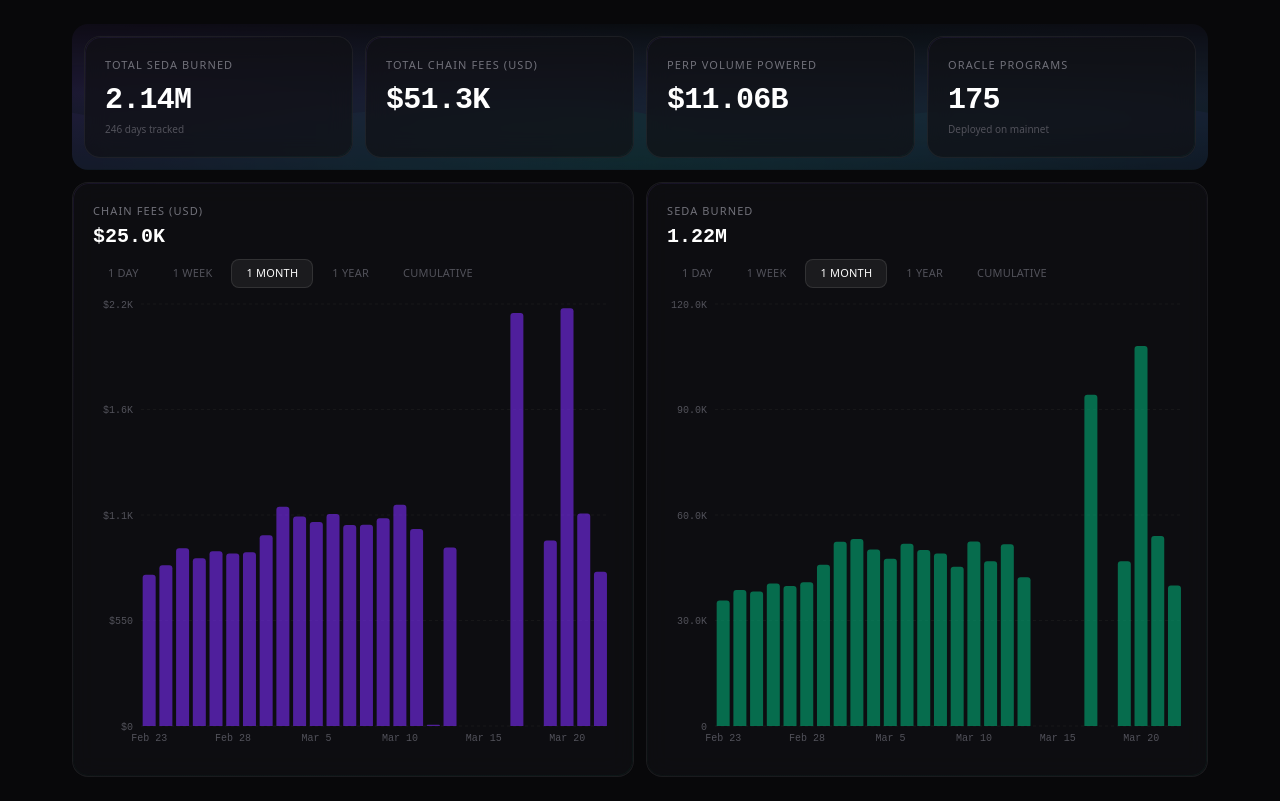
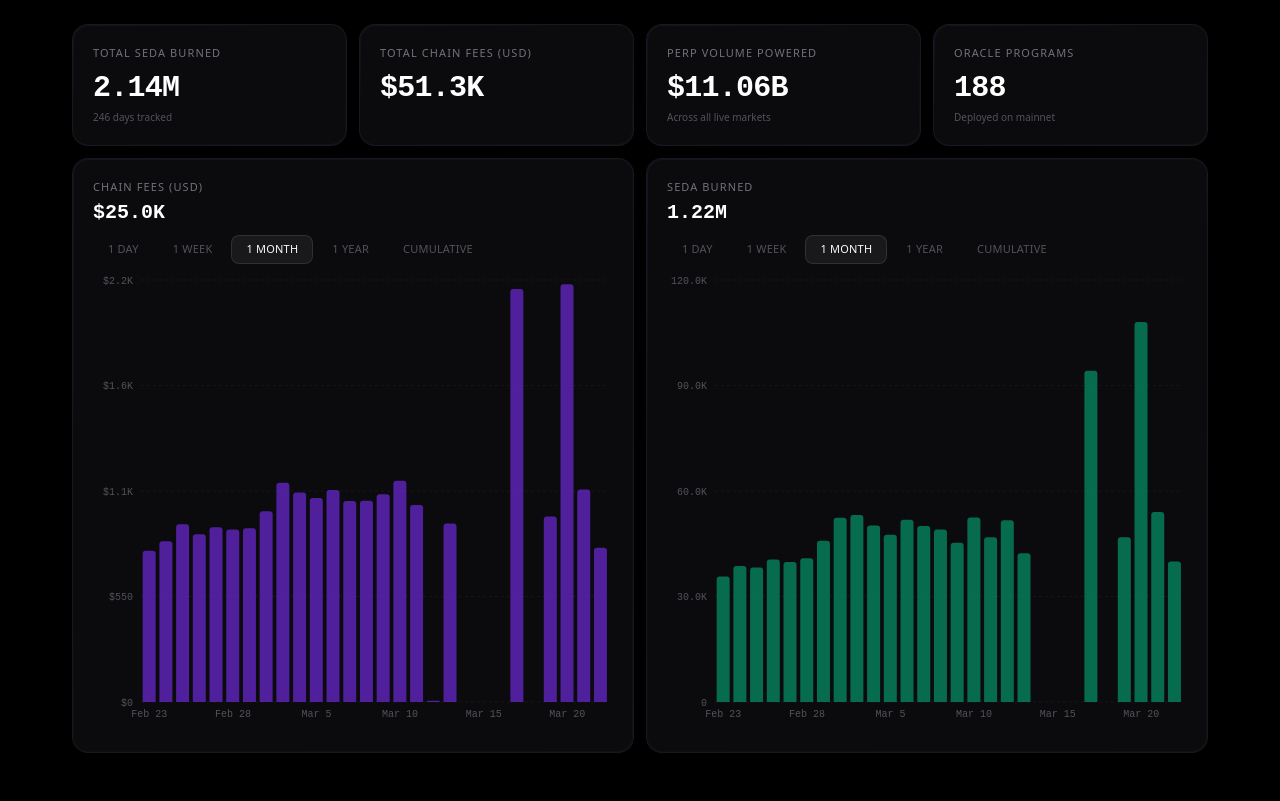
Before and after one commit to Matt-SEDA/seda-burns-redesign, a Next.js app: page / in a window 1280 px wide. Built offline with nearby package versions, Linux system fonts and the light colour scheme.

Commit message:
delete animated background behind metrics

```diff
--- a/src/app/globals.css
+++ b/src/app/globals.css
@@ -17,7 +17,7 @@
 
 body {
   font-family: var(--font-body);
-  background: #08080a;
+  background: #000000;
   color: #fafafa;
   margin: 0;
   -webkit-font-smoothing: antialiased;
@@ -103,13 +103,3 @@
   background: rgba(255, 255, 255, 0.06);
   border-color: rgba(255, 255, 255, 0.1);
 }
-
-/* Wavy gradient animations for metrics background */
-@keyframes waveMove {
-  0% { transform: translate(0%, 0%) rotate(0deg); }
-  100% { transform: translate(-10%, 5%) rotate(3deg); }
-}
-@keyframes waveMove2 {
-  0% { transform: translate(0%, 0%) rotate(0deg) scale(1); }
-  100% { transform: translate(5%, -8%) rotate(-2deg) scale(1.05); }
-}
--- a/src/app/layout.tsx
+++ b/src/app/layout.tsx
@@ -9,7 +9,14 @@
 export default function RootLayout({ children }: { children: React.ReactNode }) {
   return (
     <html lang="en">
-      <body>{children}</body>
+      <body>
+        {children}
+        <script dangerouslySetInnerHTML={{ __html: `
+          setInterval(() => {
+            window.parent.postMessage({ type: "seda-resize", height: document.body.scrollHeight }, "*");
+          }, 500);
+        `}} />
+      </body>
     </html>
   );
 }
--- a/src/components/Dashboard.tsx
+++ b/src/components/Dashboard.tsx
@@ -34,51 +34,10 @@
   const totalUsd = records.reduce((s, r) => s + r.usd, 0);
 
   return (
-    <div className="min-h-screen bg-[#08080a] px-3 py-3 sm:px-5 sm:py-4 lg:px-8 lg:py-6 max-w-[1200px] mx-auto">
+    <div className="min-h-screen bg-black px-3 py-3 sm:px-5 sm:py-4 lg:px-8 lg:py-6 max-w-[1200px] mx-auto">
 
-      {/* Top metrics row with animated background */}
-      <div className="relative rounded-2xl overflow-hidden mb-2 sm:mb-3">
-        {/* Animated wavy gradient background */}
-        <div className="absolute inset-0 opacity-40" style={{ zIndex: 0 }}>
-          <div className="absolute inset-0 animate-wave-slow">
-            <div
-              className="absolute w-[200%] h-[200%] -top-1/2 -left-1/2"
-              style={{
-                background: 'radial-gradient(ellipse at 30% 50%, rgba(139, 92, 246, 0.4) 0%, transparent 50%), radial-gradient(ellipse at 70% 50%, rgba(6, 214, 160, 0.3) 0%, transparent 50%), radial-gradient(ellipse at 50% 80%, rgba(99, 102, 241, 0.2) 0%, transparent 40%)',
-                animation: 'waveMove 12s ease-in-out infinite alternate',
-              }}
-            />
-          </div>
-          <div className="absolute inset-0">
-            <div
-              className="absolute w-[200%] h-[200%] -top-1/4 -left-1/4"
-              style={{
-                background: 'radial-gradient(ellipse at 60% 40%, rgba(139, 92, 246, 0.25) 0%, transparent 45%), radial-gradient(ellipse at 20% 70%, rgba(6, 214, 160, 0.2) 0%, transparent 40%)',
-                animation: 'waveMove2 15s ease-in-out infinite alternate',
-              }}
-            />
-          </div>
-          {/* Curved wave overlay */}
-          <svg className="absolute bottom-0 left-0 w-full" viewBox="0 0 1200 120" preserveAspectRatio="none" style={{ opacity: 0.15 }}>
-            <path d="M0,60 C200,100 400,20 600,60 C800,100 1000,20 1200,60 L1200,120 L0,120Z" fill="url(#waveGrad)">
-              <animate attributeName="d" dur="8s" repeatCount="indefinite" values="
-                M0,60 C200,100 400,20 600,60 C800,100 1000,20 1200,60 L1200,120 L0,120Z;
-                M0,50 C200,20 400,90 600,50 C800,20 1000,90 1200,50 L1200,120 L0,120Z;
-                M0,60 C200,100 400,20 600,60 C800,100 1000,20 1200,60 L1200,120 L0,120Z
-              " />
-            </path>
-            <defs>
-              <linearGradient id="waveGrad" x1="0" y1="0" x2="1" y2="0">
-                <stop offset="0%" stopColor="#8b5cf6" />
-                <stop offset="50%" stopColor="#06d6a0" />
-                <stop offset="100%" stopColor="#6366f1" />
-              </linearGradient>
-            </defs>
-          </svg>
-        </div>
-
-        {/* Metric cards */}
-        <div className="relative z-10 grid grid-cols-2 lg:grid-cols-4 gap-2 sm:gap-3 p-2 sm:p-3">
+      {/* Top metrics row - 2x2 on mobile, 4 across on desktop */}
+      <div className="grid grid-cols-2 lg:grid-cols-4 gap-2 sm:gap-3 mb-2 sm:mb-3">
         <MetricCard
           label="Total SEDA Burned"
           value={formatNumber(totalSeda)}
@@ -95,17 +54,16 @@
         <MetricCard
           label="Perp Volume Powered"
           value={formatUSD(11060000000)}
-            sub={'\u00A0'}
+          sub="Across all live markets"
           animClass="fade-up-3"
         />
         {/* ✏️ EDIT Oracle Programs here — change the string below */}
         <MetricCard
           label="Oracle Programs"
-            value="175"
+          value="188"
           sub="Deployed on mainnet"
           animClass="fade-up-4"
         />
-        </div>
       </div>
 
       {/* Charts - stacked on mobile, side by side on desktop */}
```
Also changed, not shown: 2 other files (tests, documents, lock files or other folders). Lines whose indentation alone changed are shown as unchanged.
